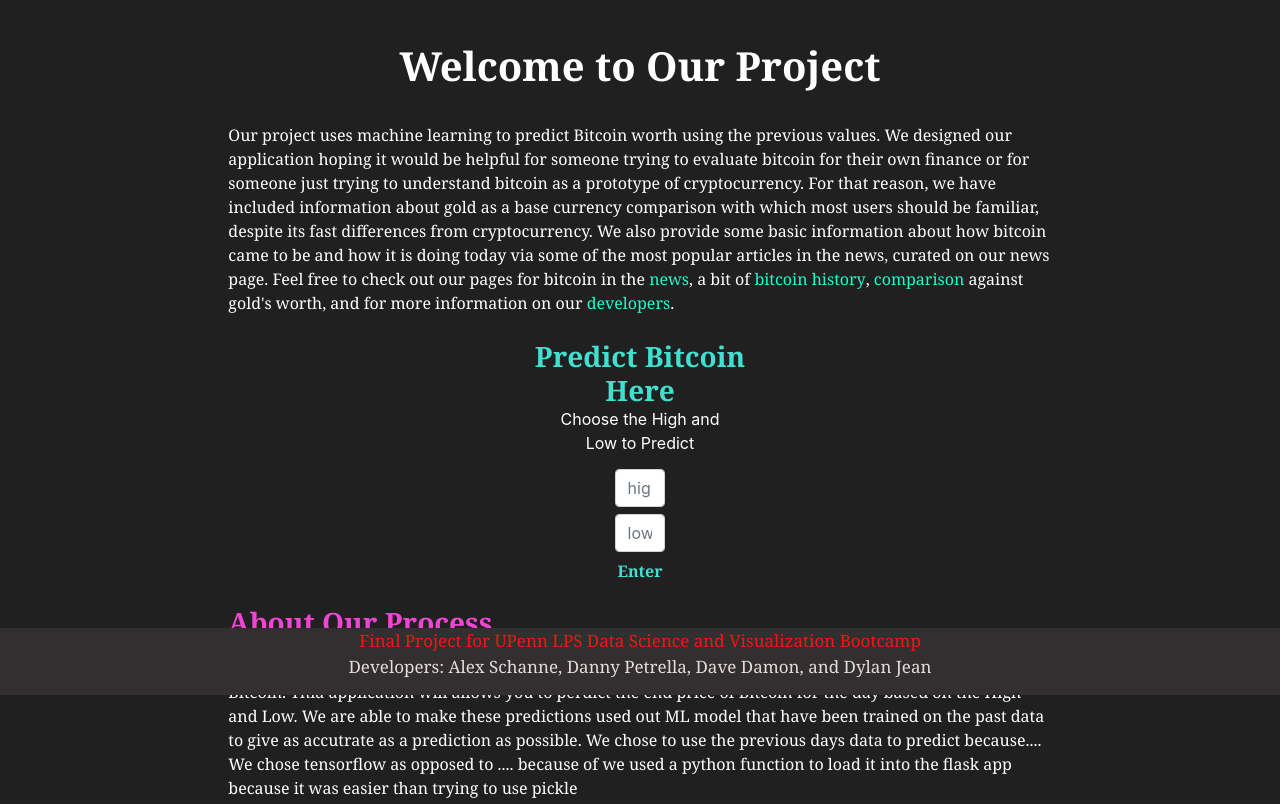
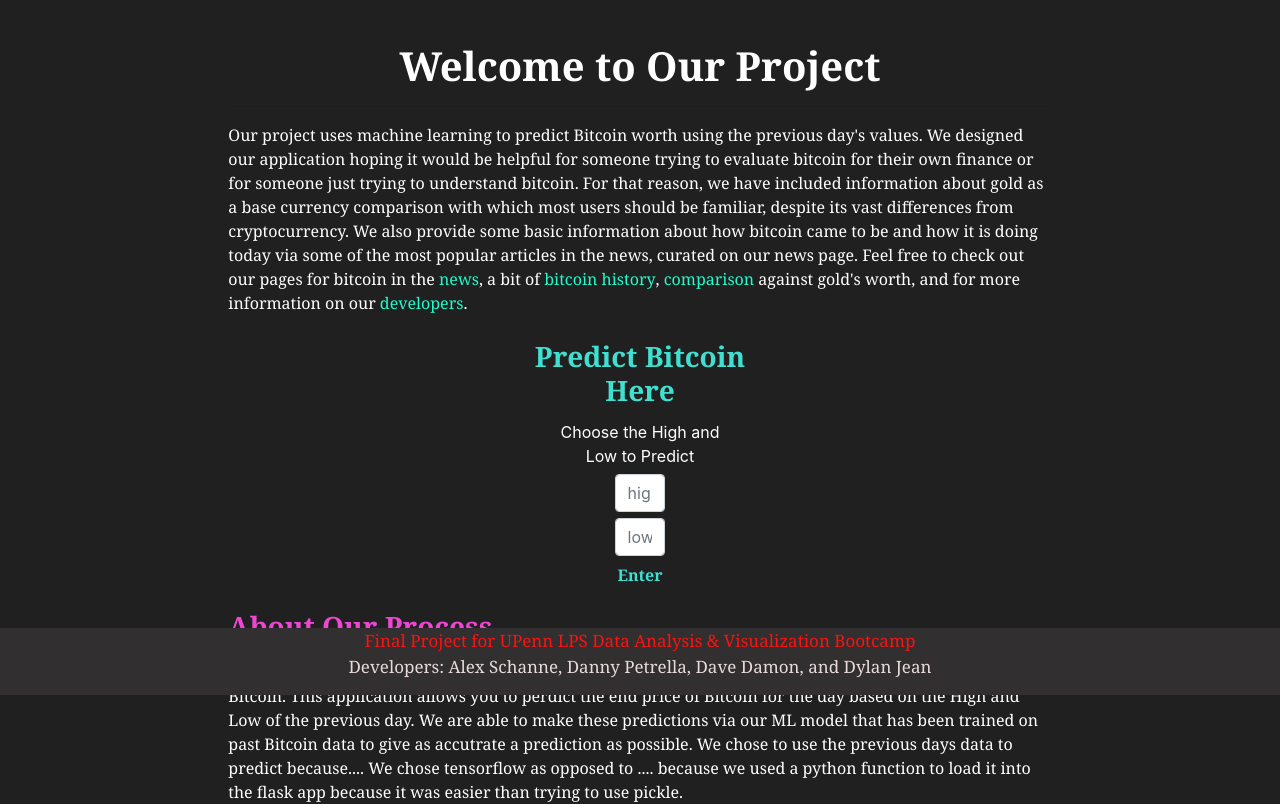
Before and after one commit to dylanjean/Final-Project, a Flask app: page / in a window 1280 px wide. Shown: the part 105-909 px from the top of the page. Run offline with Flask 2, Linux system fonts and the light colour scheme; some libraries are stand-ins or nearby versions.

Commit message:
grammatical changes

```diff
--- a/templates/about_the_developers.html
+++ b/templates/about_the_developers.html
@@ -47,7 +47,7 @@
     <div class="title-into" style="margin-top: 3%; margin-bottom: 3%; margin-left: 10%; margin-right: 10%; color: white; font-family: Cambria, Cochin, Georgia, Times, 'Times New Roman', serif;">
         <h2 style="font-weight: bold; margin-left: 40%;"> The Developers </h2>
         <p style="color: white; margin-top: 3%;">All four of the developers of this application completed a 24 week intensive bootcamp for data analysis and visualization through the University of Pennsylvania. This bootcamp prepared them to work with Python, SQL, Javascript, CSS, Tableau, Plotly
-            and several others. This application was submitted as the final project for the course in December of 2020. All the developers would like to recognize their instructor, Ed Brennan and ta, Madison Leopold, to whom a great deal of thanks is
+            and several others. This application was submitted as the final project for the course in December of 2020. All the developers would like to recognize their instructor, Ed Brennan and TA, Madison Leopold, to whom a great deal of thanks is
             owed. As well, a huge thank you to all the fuzzy support animals who made it possible to smile at 2am in front of the computer after multiple failed attempts. </p>
     </div>
     <div class="bios" style="margin-bottom: 3%; margin-left: 20%; margin-right: 12%; color: white; font-family: Cambria, Cochin, Georgia, Times, 'Times New Roman', serif;">
--- a/templates/index.html
+++ b/templates/index.html
@@ -52,8 +52,8 @@
         <div class="about-our-project col-md-8" style="margin: auto; font-family: Georgia, 'Times New Roman', Times, serif; color: white;">
             <h1 style="margin-top: 5%; color: white; font-weight:bold; text-align: center;">Welcome to Our Project</h1>
             <hr>
-            <p style="color: white; text-align: left;">Our project uses machine learning to predict Bitcoin worth using the previous values. We designed our application hoping it would be helpful for someone trying to evaluate bitcoin for their own finance or for someone just trying to understand
-                bitcoin as a prototype of cryptocurrency. For that reason, we have included information about gold as a base currency comparison with which most users should be familiar, despite its fast differences from cryptocurrency. We also provide
+            <p style="color: white; text-align: left;">Our project uses machine learning to predict Bitcoin worth using the previous day's values. We designed our application hoping it would be helpful for someone trying to evaluate bitcoin for their own finance or for someone just trying to understand
+                bitcoin. For that reason, we have included information about gold as a base currency comparison with which most users should be familiar, despite its vast differences from cryptocurrency. We also provide
                 some basic information about how bitcoin came to be and how it is doing today via some of the most popular articles in the news, curated on our news page. Feel free to check out our pages for bitcoin in the <a href="/news" style="color: rgb(33, 252, 204); display:inline-block; padding:0%">news</a>,
                 a bit of
                 <a href="/history" style="color: rgb(33, 252, 204); display:inline-block; padding: 0%;">bitcoin history</a>, <a href="/comparison" style="color: rgb(33, 252, 204); display:inline-block; padding: 0%;">comparison</a> against gold's worth,
@@ -65,7 +65,7 @@
             <form id="form" method='POST' action='/predict'>
                 <div class="form-group">
                     <h3 class="form-title col-md-5" style=" margin: auto; text-align: center; font-family: Cambria, Cochin, Georgia, Times, 'Times New Roman', 'serif'; color: turquoise; font-weight: bold;">Predict Bitcoin Here</h3>
-                    <label for="predict-form" class="col-md-4" style="color: white; margin:auto margin-top: 2%">Choose the High and Low to Predict</label>
+                    <label for="predict-form" class="col-md-4" style="color: white; margin:auto; margin-top: 2%">Choose the High and Low to Predict</label>
                     <input class="form-control col-md-1" style="margin:auto; margin-top: 1%" id="high" name="high" type="text" placeholder="high">
                     <input class="form-control col-md-1" style="margin: auto; margin-top: 1%" id="low" name="low" type="text" placeholder="low">
                     <button id="button" style="color:turquoise; margin:auto; font-family: Georgia, 'Times New Roman', Times, serif; font-weight: bold;" type="submit" class="btn btn-default">Enter</button>
@@ -78,9 +78,9 @@
         <div class="about-our-process col-md-8" style="margin: auto; font-family: Georgia, 'Times New Roman', Times, serif; color: white;">
             <h3 style="text-align: left; font-weight: bold; margin-bottom: 2%; color:rgb(238, 70, 210);">About Our Process</h3>
             <p style="margin:auto">
-                We created this wen application as a powerful tool to minimize risk for someone who is looking to invest in Bitcoin. Thia application will allows you to perdict the end price of Bitcoin for the day based on the High and Low. We are able to make these
-                predictions used out ML model that have been trained on the past data to give as accutrate as a prediction as possible. We chose to use the previous days data to predict because.... We chose tensorflow as opposed to .... because of we
-                used a python function to load it into the flask app because it was easier than trying to use pickle
+                We created this web application as a powerful tool to minimize risk for someone who is looking to invest in Bitcoin. This application allows you to perdict the end price of Bitcoin for the day based on the High and Low of the previous day. We are able to make these
+                predictions via our ML model that has been trained on past Bitcoin data to give as accutrate a prediction as possible. We chose to use the previous days data to predict because.... We chose tensorflow as opposed to .... because we
+                used a python function to load it into the flask app because it was easier than trying to use pickle.
             </p>
         </div>
 
@@ -88,7 +88,7 @@
 
     </content>
     <footer class="footer">
-        <p class="footer-text">Final Project for UPenn LPS Data Science and Visualization Bootcamp
+        <p class="footer-text">Final Project for UPenn LPS Data Analysis & Visualization Bootcamp
             <br> <text style="color: rgb(233, 219, 219)">Developers: Alex Schanne, Danny Petrella, Dave Damon, and Dylan Jean </text>
         </p>
     </footer>
--- a/templates/news.html
+++ b/templates/news.html
@@ -49,7 +49,7 @@
         </div>
         <div class="news-blurb col-md-10" style="margin-left: 10%;">
             <p style="font-family: Cambria, Cochin, Georgia, Times, 'Times New Roman', serif; color:white; text-align: justify;">
-                We hope you've enjoyed using our app to predict bitcoin's value using previous worths. And now that you've explored the numbers, we invite you to explore the narrative behind them. When considering currnency, people's economic behaviors can have huge
+                We hope you've enjoyed using our app to predict bitcoin's value using historical data. And now that you've explored the numbers, we invite you to explore the narratives behind them. When considering currnency, people's economic behaviors have a significant
                 impact. So if you're trying to invest, be sure to do your due diligence and read what people are saying in today's latest news.
             </p>
         </div>
@@ -69,7 +69,7 @@
     </content>
 
     <footer class="footer">
-        <p class="footer-text">Final Project for UPenn LPS Data Science and Visualization Bootcamp
+        <p class="footer-text">Final Project for UPenn LPS Data Analysis & Visualization Bootcamp
             <br> <text style="color: rgb(233, 219, 219)">Developers: Alex Schanne, Danny Petrella, Dave Damon, and Dylan Jean </text>
         </p>
     </footer>
--- a/templates/predict.html
+++ b/templates/predict.html
@@ -103,8 +103,8 @@
             <div class="container ">
                 <h1 class="display-4" style="color: azure;">What is blockchain?</h1>
                 <img src="https://media0.giphy.com/media/MFabj1E9mgUsqwVWHu/giphy.gif?cid=ecf05e477om3duj0htnskoxznahu1gkg7mts2rhdvfc0tksd&rid=giphy.gif" width="400px" height="250px">
-                <p class="lead" style="color: azure;">A blockchain is a digital record of transactions. The name comes from its structure, in which individual records, called blocks, are linked together in single list, called a chain. Blockchains are used for recording transactions made with
-                    cryptocurrencies, such as Bitcoin, and have many other applications.</p>
+                <p class="lead" style="color: azure;">In relation to Bitcoin, blockchain is deployed as a digital record of peer-to-peer transactions. The name comes from its structure, in which individual records called blocks are linked together in a single list called a chain. Blockchains are used for recording transactions made with
+                    cryptocurrencies such as Bitcoin and have many other applications.</p>
             </div>
         </div>
 </body>
```
